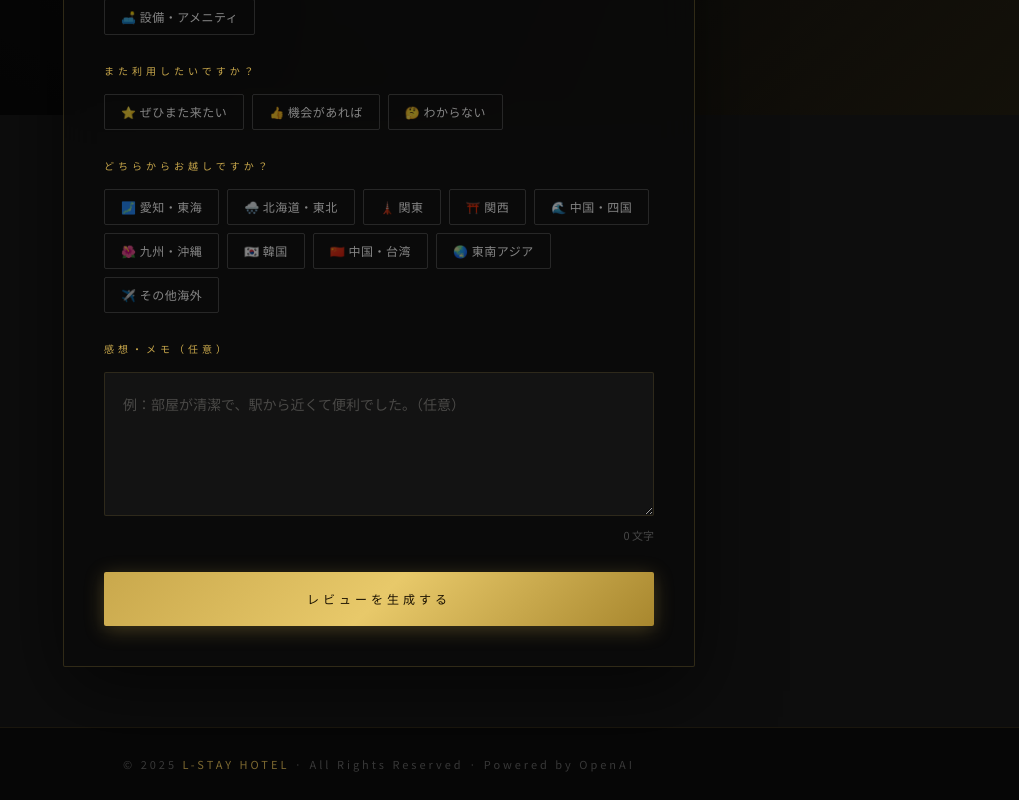
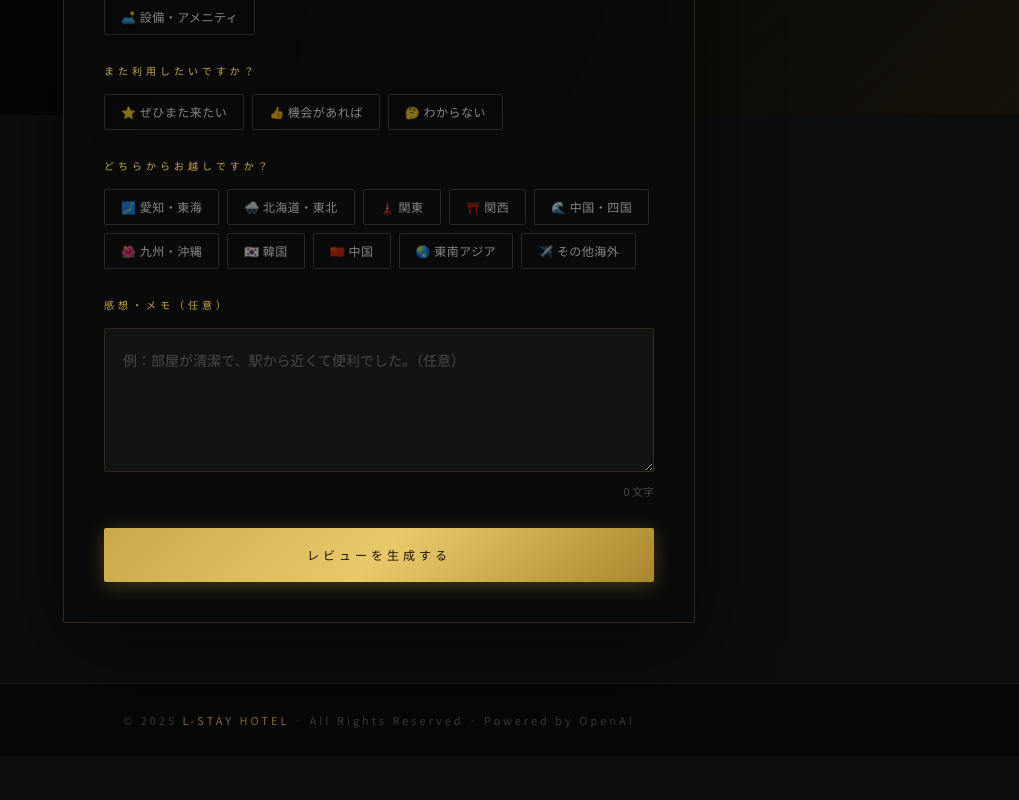
Before and after one commit to lcitynairanfan-ship-it/lstay-hotel-review, a Next.js app: page / in a window 1280 px wide. Shown: the part 685-1485 px from the top of the page, without its empty margins (261-1280 px from the left). After the commit the page ends 1441 px from the top, so only its background shows below. Built offline with nearby package versions, Linux system fonts and the light colour scheme.

Commit message:
fix: remove Taiwan from origin options, China only

```diff
--- a/app/page.tsx
+++ b/app/page.tsx
@@ -85,7 +85,7 @@ const QUESTIONS: Record<LangCode, [QuestionDef, QuestionDef, QuestionDef, Questi
         { value: "中国・四国", label: "🌊 中国・四国" },
         { value: "九州・沖縄", label: "🌺 九州・沖縄" },
         { value: "韓国", label: "🇰🇷 韓国" },
-        { value: "中国・台湾", label: "🇨🇳 中国・台湾" },
+        { value: "中国", label: "🇨🇳 中国" },
         { value: "東南アジア", label: "🌏 東南アジア" },
         { value: "その他海外", label: "✈️ その他海外" },
       ],
@@ -171,7 +171,7 @@ const QUESTIONS: Record<LangCode, [QuestionDef, QuestionDef, QuestionDef, Questi
         { value: "中国地方・四国", label: "🌊 中国・四国" },
         { value: "九州・冲绳", label: "🌺 九州・冲绳" },
         { value: "韩国", label: "🇰🇷 韩国" },
-        { value: "中国大陆・台湾", label: "🇨🇳 中国・台湾" },
+        { value: "中国大陆", label: "🇨🇳 中国" },
         { value: "东南亚", label: "🌏 东南亚" },
         { value: "其他海外", label: "✈️ 其他海外" },
       ],
@@ -214,7 +214,7 @@ const QUESTIONS: Record<LangCode, [QuestionDef, QuestionDef, QuestionDef, Questi
         { value: "주고쿠·시코쿠", label: "🌊 주고쿠·시코쿠" },
         { value: "규슈·오키나와", label: "🌺 규슈·오키나와" },
         { value: "한국", label: "🇰🇷 한국" },
-        { value: "중국·대만", label: "🇨🇳 중국·대만" },
+        { value: "중국", label: "🇨🇳 중국" },
         { value: "동남아시아", label: "🌏 동남아시아" },
         { value: "기타 해외", label: "✈️ 기타 해외" },
       ],
@@ -257,7 +257,7 @@ const QUESTIONS: Record<LangCode, [QuestionDef, QuestionDef, QuestionDef, Questi
         { value: "Chugoku・Shikoku", label: "🌊 Chugoku・Shikoku" },
         { value: "Kyushu・Okinawa", label: "🌺 Kyushu・Okinawa" },
         { value: "Hàn Quốc", label: "🇰🇷 Hàn Quốc" },
-        { value: "Trung Quốc・Đài Loan", label: "🇨🇳 Trung Quốc・Đài Loan" },
+        { value: "Trung Quốc", label: "🇨🇳 Trung Quốc" },
         { value: "Đông Nam Á", label: "🌏 Đông Nam Á" },
         { value: "Nước ngoài khác", label: "✈️ Nước ngoài khác" },
       ],
@@ -300,7 +300,7 @@ const QUESTIONS: Record<LangCode, [QuestionDef, QuestionDef, QuestionDef, Questi
         { value: "ชูโกคุ・ชิโกคุ", label: "🌊 ชูโกคุ・ชิโกคุ" },
         { value: "คิวชู・โอกินาวา", label: "🌺 คิวชู・โอกินาวา" },
         { value: "เกาหลี", label: "🇰🇷 เกาหลี" },
-        { value: "จีน・ไต้หวัน", label: "🇨🇳 จีน・ไต้หวัน" },
+        { value: "จีน", label: "🇨🇳 จีน" },
         { value: "เอเชียตะวันออกเฉียงใต้", label: "🌏 เอเชียตะวันออกเฉียงใต้" },
         { value: "ต่างประเทศอื่นๆ", label: "✈️ ต่างประเทศอื่นๆ" },
       ],
```
